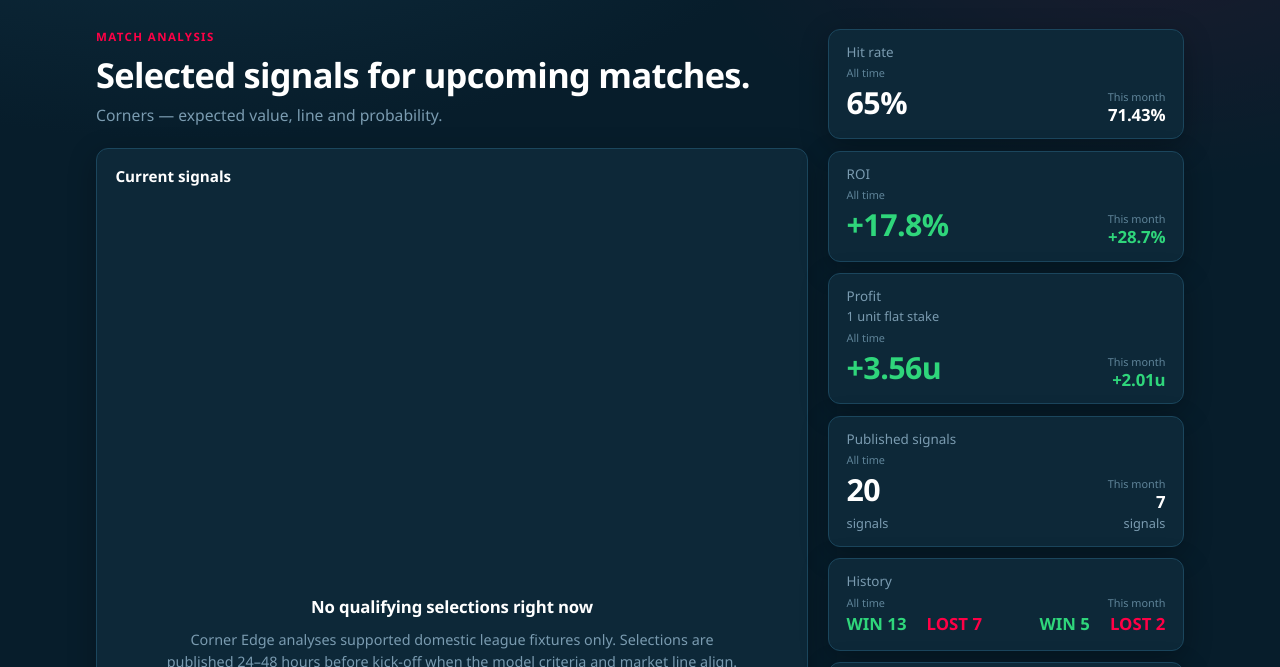
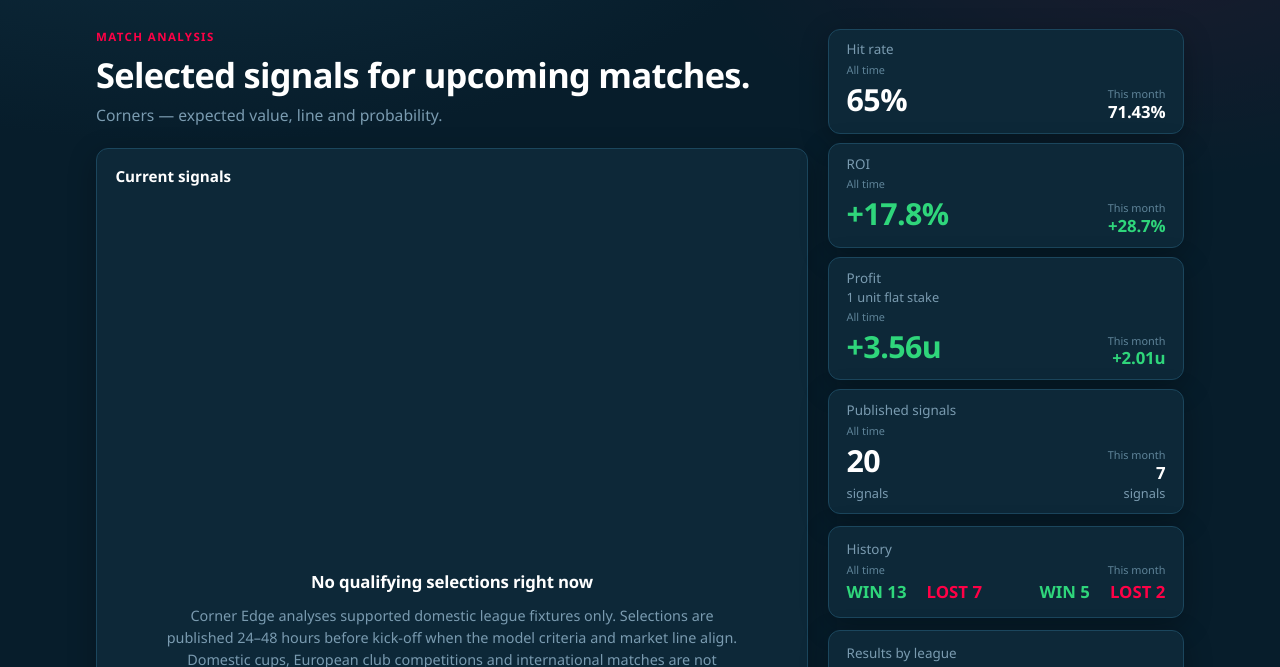
Before and after one commit to quietlogicapps/corner-edge, a plain HTML site: page index.html in a window 1280 px wide. Shown: the part 69-736 px from the top of the page. Drawn offline with Linux system fonts and the light colour scheme.

Commit message:
Further compact top right stat cards

```diff
--- a/style.css
+++ b/style.css
@@ -900,22 +900,35 @@ button {
     gap: 0.72rem;
   }
 
-  .side-col .stat-card,
   .side-col .history-card,
   .side-col .league-card {
     padding: 0.82rem 1.1rem;
   }
 
-  .side-col .stat-label {
-    margin-bottom: 0.25rem;
+  /* Hit rate / ROI / Profit / Published signals only */
+  .side-col .stat-card {
+    padding: 0.68rem 1.1rem;
+    min-height: 0;
+  }
+
+  .side-col .stat-card + .stat-card {
+    margin-top: -0.16rem;
+  }
+
+  .side-col .stat-card .stat-label {
+    margin-bottom: 0.18rem;
   }
 
   .side-col .stat-card > .stat-label + .stat-hint {
-    margin: -0.2rem 0 0.32rem;
+    margin: -0.22rem 0 0.22rem;
   }
 
-  .side-col .stat-hint {
-    margin-top: 0.1rem;
+  .side-col .stat-card .stat-hint {
+    margin-top: 0.06rem;
+  }
+
+  .side-col .stat-label {
+    margin-bottom: 0.25rem;
   }
 
   .side-col .history-row {
```
